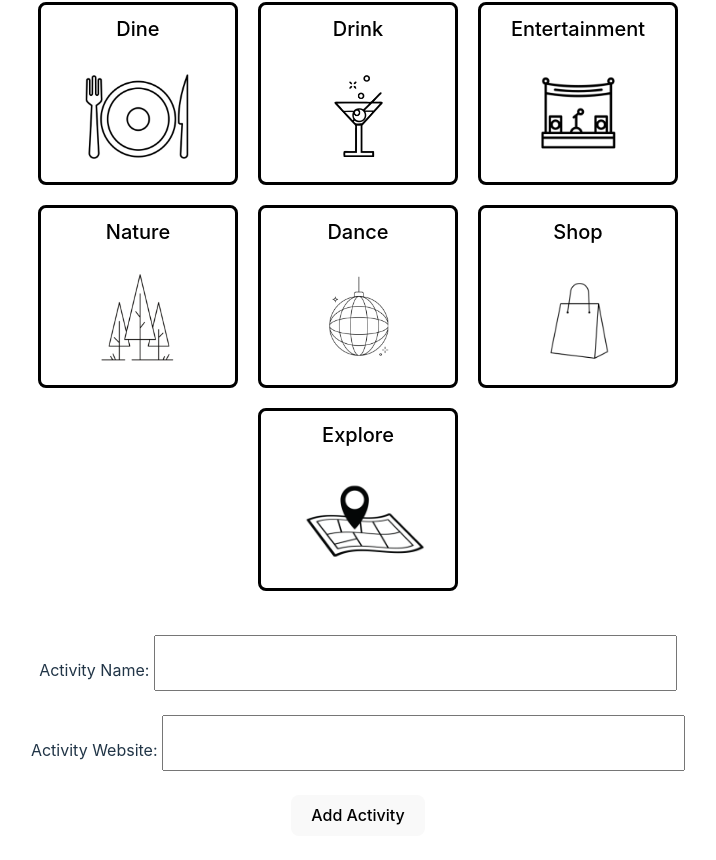
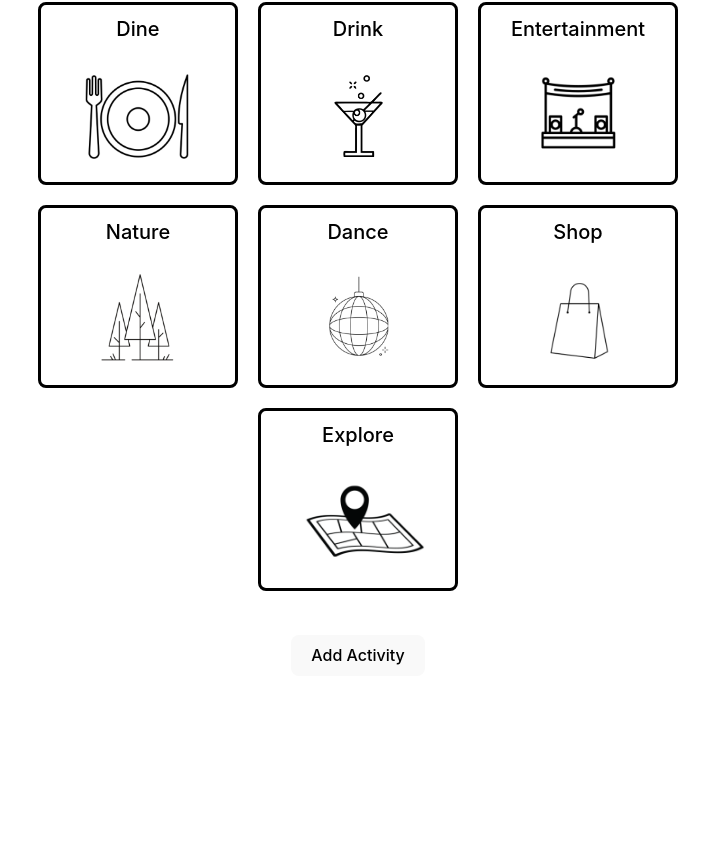
Before and after one commit to mjchin1/WanderApp--In-Progress, a React (Vite) app in the folder client/: page /add-activity in a window 1280 px wide. Shown: the part 273-1133 px from the top of the page, without its empty margins (282-998 px from the left). After the commit the page ends 973 px from the top, so only its background shows below. Built offline with nearby package versions, Linux system fonts and the light colour scheme.

Commit message:
added buttons for form navigation

```diff
--- a/client/src/components/AddActivityForm.jsx
+++ b/client/src/components/AddActivityForm.jsx
@@ -14,6 +14,8 @@ export default function AddActivityForm ({trip}) {
   const [activityPhoto, setActivityPhoto] = useState("");
   const [activityWebsite, setActivityWebsite] = useState("");
   const [tripId, setTripId] = useState(trip.trip_id);
+  const [activityNameStatus, setActivityNameStatus] = useState(null)
+  const [activityWebsiteStatus, setActivityWebsiteStatus] = useState(null)
 
   const navigate = useNavigate();
 
@@ -95,7 +97,7 @@ export default function AddActivityForm ({trip}) {
       <div className="activityFormBorder">
       <h1> Add an Activity</h1>
 
-      <div className="activityCategoriesContainer">
+     { !activityDescription && !activityPhoto? <div className="activityCategoriesContainer">
       <h2>Choose an Activity Category: </h2>
       {activityTypes.map((type) => (
       <button className="activityTypeButton" onClick={()=>{
@@ -108,13 +110,21 @@ export default function AddActivityForm ({trip}) {
       ))} <br/> <br/>
 
     </div>
-
+    : null}
 
       <form className="activityForm" onSubmit={handleSubmit}>
 
-        <label>
-         Activity Name: <input value={activityName} onChange={(event) => setActivityName(event.target.value)}/> <br/>
-        </label> <br/>
+      { activityDescription && activityPhoto && !activityNameStatus ?
+      <>
+      <label>
+         Activity Name: <input value={activityName} onChange={(event) => setActivityName(event.target.value)}/>
+        </label>
+        <button onClick={()=>{
+          setActivityNameStatus("confirmed")
+        }}>Next</button>
+
+        </>
+      : null}
 
         {/* <label>
           Activity Description: <input value={activityDescription} onChange={(event) => setActivityDescription(event.target.value)}/><br/>
@@ -124,11 +134,21 @@ export default function AddActivityForm ({trip}) {
           Activity Photo: <input value={activityPhoto} onChange={(event) => setActivityPhoto(event.target.value)}/> <br/>
         </label> <br/>
          */}
+        { activityDescription && activityPhoto && activityNameStatus && !activityWebsiteStatus ?
+        <>
         <label>
-         Activity Website: <input value={activityWebsite} onChange={(event) => setActivityWebsite(event.target.value)}/> <br/>
-        </label> <br/>
+         Activity Website: <input value={activityWebsite} onChange={(event) => setActivityWebsite(event.target.value)}/>
+        </label>
+       <button onClick={()=>{
+          setActivityWebsiteStatus("confirmed")
+        }}>Next</button>
+
+        </>
+        : null}
 
         <button className="addActivityButton">Add Activity</button> <br/> <br/>
+
+
       </form>
       </div>
 
```
